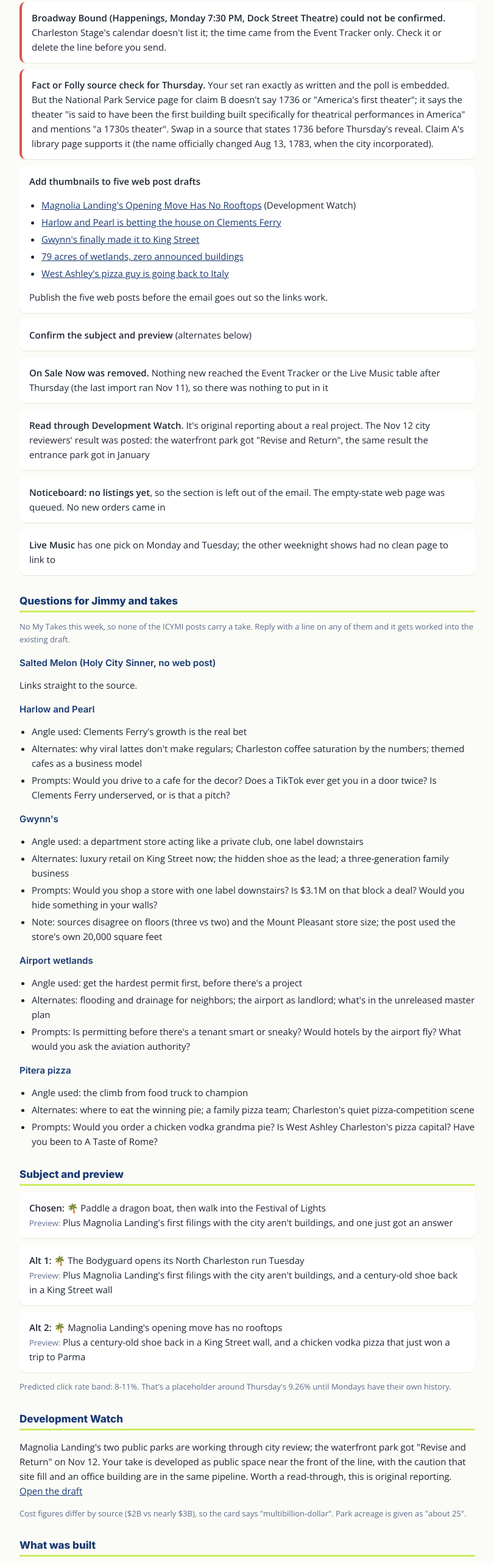
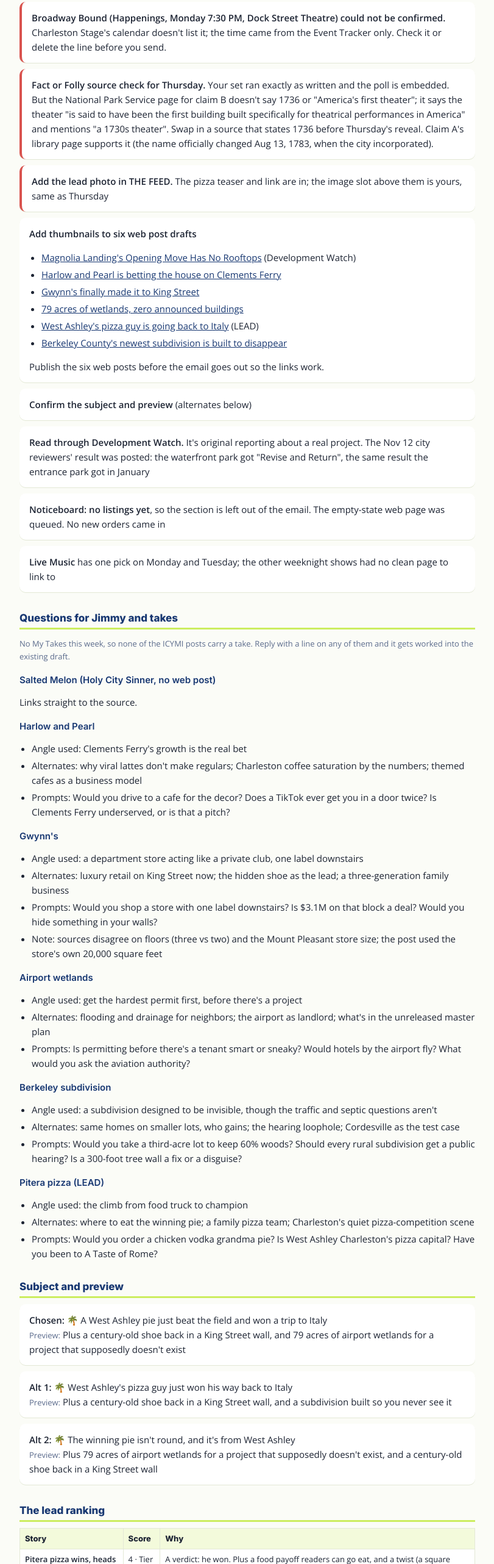
Before and after one commit to jimmy-ynwa/chs-task-reports, a plain HTML site: page monday-pack/monday-pack-2026-11-16.html in a window 1280 px wide. Shown: the part 236-2800 px from the top of the page at 61% size, without its empty margins (234-1045 px from the left). Drawn offline with nearby package versions, Linux system fonts and the light colour scheme.

Commit message:
monday pack 2026-11-16 (lead story update)

```diff
--- a/monday-pack/monday-pack-2026-11-16.html
+++ b/monday-pack/monday-pack-2026-11-16.html
@@ -28,16 +28,17 @@ th{background:#f3fadb;font-family:Inter,sans-serif}
 <h2>Outstanding before the 7 AM send</h2>
 <div class="card flag"><b>Broadway Bound (Happenings, Monday 7:30 PM, Dock Street Theatre) could not be confirmed.</b> Charleston Stage's calendar doesn't list it; the time came from the Event Tracker only. Check it or delete the line before you send.</div>
 <div class="card flag"><b>Fact or Folly source check for Thursday.</b> Your set ran exactly as written and the poll is embedded. But the National Park Service page for claim B doesn't say 1736 or "America's first theater"; it says the theater "is said to have been the first building built specifically for theatrical performances in America" and mentions "a 1730s theater". Swap in a source that states 1736 before Thursday's reveal. Claim A's library page supports it (the name officially changed Aug 13, 1783, when the city incorporated).</div>
-<div class="card"><b>Add thumbnails to five web post drafts</b>
+<div class="card flag"><b>Add the lead photo in THE FEED.</b> The pizza teaser and link are in; the image slot above them is yours, same as Thursday</div>
+<div class="card"><b>Add thumbnails to six web post drafts</b>
 <ul>
 <li><a href="https://app.beehiiv.com/posts/f4134bbf-57c1-4160-9fe4-96b9eab44680/edit">Magnolia Landing's Opening Move Has No Rooftops</a> (Development Watch)</li>
 <li><a href="https://app.beehiiv.com/posts/28d374b4-6a78-4c49-9c21-3cd9b6406baa/edit">Harlow and Pearl is betting the house on Clements Ferry</a></li>
 <li><a href="https://app.beehiiv.com/posts/b1e67381-e6a3-4383-8e57-d79ff267568d/edit">Gwynn's finally made it to King Street</a></li>
 <li><a href="https://app.beehiiv.com/posts/3530712b-fc6a-4bcd-af29-f59b51b6dbae/edit">79 acres of wetlands, zero announced buildings</a></li>
-<li><a href="https://app.beehiiv.com/posts/ff2307d1-5a7b-4c14-82a7-ac221c568be4/edit">West Ashley's pizza guy is going back to Italy</a></li>
-</ul>Publish the five web posts before the email goes out so the links work.</div>
+<li><a href="https://app.beehiiv.com/posts/ff2307d1-5a7b-4c14-82a7-ac221c568be4/edit">West Ashley's pizza guy is going back to Italy</a> (LEAD)</li>
+<li><a href="https://app.beehiiv.com/posts/77f9ddc2-af53-4db3-a308-26c14d59af57/edit">Berkeley County's newest subdivision is built to disappear</a></li>
+</ul>Publish the six web posts before the email goes out so the links work.</div>
 <div class="card"><b>Confirm the subject and preview</b> (alternates below)</div>
-<div class="card"><b>On Sale Now was removed.</b> Nothing new reached the Event Tracker or the Live Music table after Thursday (the last import ran Nov 11), so there was nothing to put in it</div>
 <div class="card"><b>Read through Development Watch.</b> It's original reporting about a real project. The Nov 12 city reviewers' result was posted: the waterfront park got "Revise and Return", the same result the entrance park got in January</div>
 <div class="card"><b>Noticeboard: no listings yet</b>, so the section is left out of the email. The empty-state web page was queued. No new orders came in</div>
 <div class="card"><b>Live Music</b> has one pick on Monday and Tuesday; the other weeknight shows had no clean page to link to</div>
@@ -52,13 +53,25 @@ th{background:#f3fadb;font-family:Inter,sans-serif}
 <ul><li>Angle used: a department store acting like a private club, one label downstairs</li><li>Alternates: luxury retail on King Street now; the hidden shoe as the lead; a three-generation family business</li><li>Prompts: Would you shop a store with one label downstairs? Is $3.1M on that block a deal? Would you hide something in your walls?</li><li>Note: sources disagree on floors (three vs two) and the Mount Pleasant store size; the post used the store's own 20,000 square feet</li></ul>
 <h3>Airport wetlands</h3>
 <ul><li>Angle used: get the hardest permit first, before there's a project</li><li>Alternates: flooding and drainage for neighbors; the airport as landlord; what's in the unreleased master plan</li><li>Prompts: Is permitting before there's a tenant smart or sneaky? Would hotels by the airport fly? What would you ask the aviation authority?</li></ul>
-<h3>Pitera pizza</h3>
+<h3>Berkeley subdivision</h3>
+<ul><li>Angle used: a subdivision designed to be invisible, though the traffic and septic questions aren't</li><li>Alternates: same homes on smaller lots, who gains; the hearing loophole; Cordesville as the test case</li><li>Prompts: Would you take a third-acre lot to keep 60% woods? Should every rural subdivision get a public hearing? Is a 300-foot tree wall a fix or a disguise?</li></ul>
+<h3>Pitera pizza (LEAD)</h3>
 <ul><li>Angle used: the climb from food truck to champion</li><li>Alternates: where to eat the winning pie; a family pizza team; Charleston's quiet pizza-competition scene</li><li>Prompts: Would you order a chicken vodka grandma pie? Is West Ashley Charleston's pizza capital? Have you been to A Taste of Rome?</li></ul>
 
 <h2>Subject and preview</h2>
-<div class="card"><b>Chosen:</b> 🌴 Paddle a dragon boat, then walk into the Festival of Lights<br><span class="mute">Preview:</span> Plus Magnolia Landing's first filings with the city aren't buildings, and one just got an answer</div>
-<div class="card"><b>Alt 1:</b> 🌴 The Bodyguard opens its North Charleston run Tuesday<br><span class="mute">Preview:</span> Plus Magnolia Landing's first filings with the city aren't buildings, and a century-old shoe back in a King Street wall</div>
-<div class="card"><b>Alt 2:</b> 🌴 Magnolia Landing's opening move has no rooftops<br><span class="mute">Preview:</span> Plus a century-old shoe back in a King Street wall, and a chicken vodka pizza that just won a trip to Parma</div>
+<div class="card"><b>Chosen:</b> 🌴 A West Ashley pie just beat the field and won a trip to Italy<br><span class="mute">Preview:</span> Plus a century-old shoe back in a King Street wall, and 79 acres of airport wetlands for a project that supposedly doesn't exist</div>
+<div class="card"><b>Alt 1:</b> 🌴 West Ashley's pizza guy just won his way back to Italy<br><span class="mute">Preview:</span> Plus a century-old shoe back in a King Street wall, and a subdivision built so you never see it</div>
+<div class="card"><b>Alt 2:</b> 🌴 The winning pie isn't round, and it's from West Ashley<br><span class="mute">Preview:</span> Plus 79 acres of airport wetlands for a project that supposedly doesn't exist, and a century-old shoe back in a King Street wall</div>
+<h2>The lead ranking</h2>
+<div class="scroll"><table>
+<tr><th>Story</th><th>Score</th><th>Why</th></tr>
+<tr><td><b>Pitera pizza wins, heads to Italy (LEAD)</b></td><td>4 · Tier 1</td><td>A verdict: he won. Plus a food payoff readers can go eat, and a twist (a square chicken vodka pie). Verdict-plus-food leads are your best performers</td></tr>
+<tr><td>Gwynn's on King Street</td><td>4 · Tier 2</td><td>The hidden century-old shoe is a great curiosity hook, with a go-see-it payoff and holiday timing. Close runner-up and <b>likely to outclick the lead</b>, so it leads the preview</td></tr>
+<tr><td>Airport wetlands</td><td>3 · Tier 2</td><td>Strong paradox and stakes, but no verdict yet. Second preview tease</td></tr>
+<tr><td>Harlow and Pearl</td><td>3 · Tier 2</td><td>Opening with a twist (ranch-house time capsule), but a third coffee shop is a softer hook</td></tr>
+<tr><td>Berkeley conservation subdivision</td><td>3 · Tier 2</td><td>Good paradox (built to be invisible), but the project isn't approved yet and it's far from most readers</td></tr>
+<tr><td>Salted Melon (Holy City Sinner)</td><td>2 · Tier 2</td><td>A plain opening, a year out, and not a Post &amp; Courier story, so no web post</td></tr>
+</table></div>
 <p class="mute">Predicted click rate band: 8-11%. That's a placeholder around Thursday's 9.26% until Mondays have their own history.</p>
 
 <h2>Development Watch</h2>
@@ -68,7 +81,8 @@ th{background:#f3fadb;font-family:Inter,sans-serif}
 <h2>What was built</h2>
 <ul>
 <li><a href="https://app.beehiiv.com/posts/ea0f7c92-3604-441c-8c6f-78d7dabc373b/edit">The Monday email draft</a>, on the Monday template</li>
-<li>Four ICYMI web post drafts and one Development Watch draft (links above)</li>
+<li>Five story web post drafts (the lead plus four ICYMI; Salted Melon links straight to Holy City Sinner) and one Development Watch draft (links above)</li>
+<li>Lead story in THE FEED: the Pitera pizza win, teaser and link</li>
 <li>Happenings: all 12 events you picked, Monday through Thursday, none held back</li>
 <li>The Docket: 8 items (5 board items, 3 liquor license filings)</li>
 <li>Weather: Monday through Thursday, from a forecast created Sunday afternoon</li>
@@ -84,9 +98,10 @@ th{background:#f3fadb;font-family:Inter,sans-serif}
 <tr><td>Gwynn's</td><td>Gwynn's own site, Charleston Magazine, National Building Museum</td><td>Opening date, one label downstairs, $3.1M purchase, the shoe's dating, family details</td><td>~466</td></tr>
 <tr><td>Airport wetlands</td><td>Live 5 News, state environmental agency</td><td>Corps filing date, tract size, stated purpose, wildlife agency comments, mitigation</td><td>~448</td></tr>
 <tr><td>Pitera pizza</td><td>Organizers' release, Charleston.com, West Of, What Now Charleston</td><td>The category and grand prize wins, recipe, runners-up, April 2027 trip</td><td>~444</td></tr>
+<tr><td>Berkeley subdivision</td><td>ABC News 4, Live 5 (two reports), Berkeley County zoning ordinance</td><td>The Oct. 26 votes, the 300-foot buffer, the neighbors' role, the voluntary opt-in</td><td>~547</td></tr>
 <tr><td>Development Watch</td><td>City of Charleston reviewers' agendas and results, Live 5, ABC News 4, REBusiness, Iskagna</td><td>None</td><td>~237</td></tr>
 </table></div>
-<p class="mute">The overlap check ran against the reading tool's account of each article, and all four passed. Every story read through to its last paragraph.</p>
+<p class="mute">The overlap check ran against the reading tool's account of each article, and all five passed. Every story read through to its last paragraph.</p>
 
 <h2>Notes</h2>
 <ul>
```
